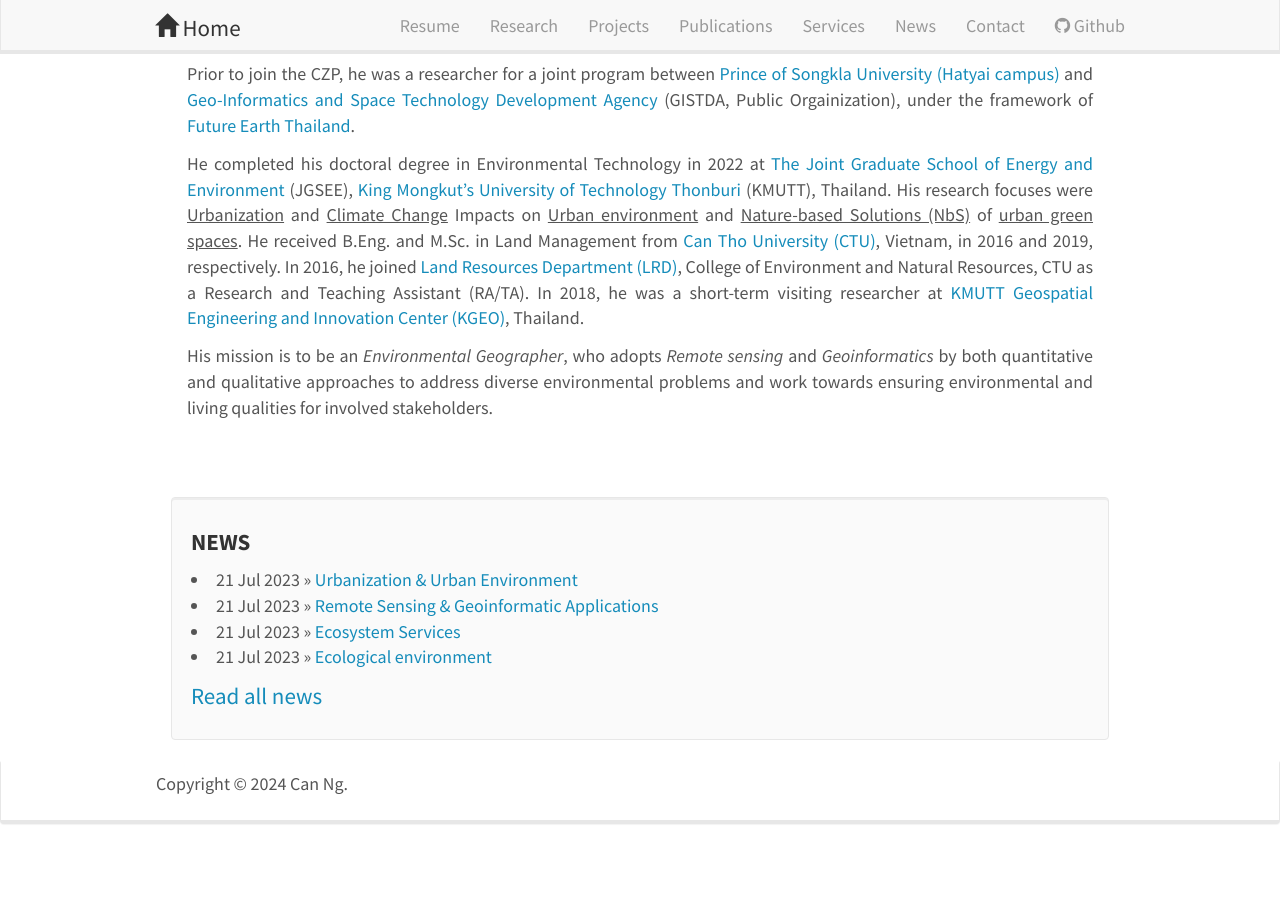
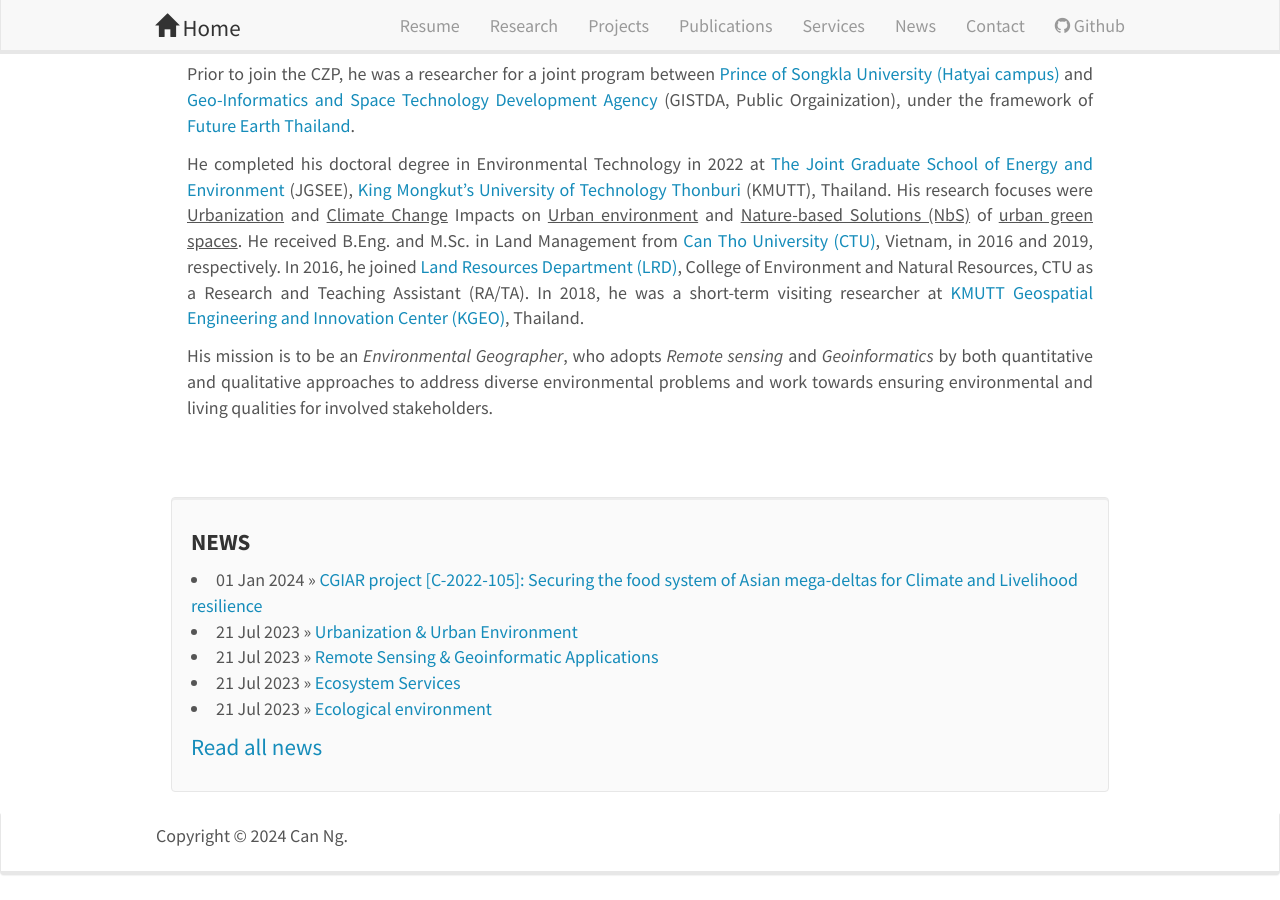
Before and after one commit to canng/cann, a Jekyll site: the page built from _pages/home.md, in a window 1280 px wide and 900 px high, scrolled down 1079 px. Built offline with Jekyll 4.4.1, drawn with Linux system fonts in a browser that asks for light colours; nearby versions of some CDN libraries; before the commit the page ends 1928 px from its top, so only the background shows below that.

Commit message:
update projectlist

```diff
--- a/_data/projectlist_past.yml
+++ b/_data/projectlist_past.yml
@@ -1,40 +1,9 @@
 
-- title: "Project 1"
-  image: page-under-construction-icon.jpg
+- title: "Securing the food system of Asian mega-deltas for Climate and Livelihood resilience"
+  image: CGIAR_mega_delta.png
   description: Updating
   keywords: Keyword1; Keyword2
   link:
-    url: https://canng.github.io/projects/
+    url: https://canng.github.io/2024/01/01/Project_CGIAR_mega_delta.html
     display: Read more >
   highlight: 1
-
-
-- title: "Project 2"
-  image: page-under-construction-icon.jpg
-  description: Updating
-  keywords: Keyword1; Keyword2
-  link:
-    url: https://canng.github.io/projects/
-    display: Read more >
-  highlight: 1
-
-
-
-- title: "Project 3"
-  image: page-under-construction-icon.jpg
-  description: Updating
-  keywords: Keyword1; Keyword2
-  link:
-    url: https://canng.github.io/projects/
-    display: Read more >
-  highlight: 1
-
-
-- title: "Project 4"
-  image: page-under-construction-icon.jpg
-  description: Updating
-  keywords: Keyword1; Keyword2
-  link:
-    url: https://canng.github.io/projects/
-    display: Read more >
-  highlight: 1
--- /dev/null
+++ b/_posts/2024-01-01-Project_CGIAR_mega_delta.md
@@ -0,0 +1,24 @@
+---
+layout: post
+title: "CGIAR project [C-2022-105]: Securing the food system of Asian mega-deltas for Climate and Livelihood resilience"
+date: 2024-01-01
+---
+
+<div style="text-align:justify">
+
+<div class="container-fluid">
+<div class="row">
+<div class="col-sm-12">
+<figure>
+<img src="{{ site.url }}{{ site.baseurl }}/images/projectpic/CGIAR_mega_delta.png" class="img-responsive" width="900px" height="auto" />
+<figcaption></figcaption>
+</figure>
+</div>
+</div>
+</div>
+
+<hr>
+
+
+
+</div>
```
Also changed, not shown: images/projectpic/CGIAR.jpg (added), images/projectpic/CGIAR_mega_delta.png (added).
